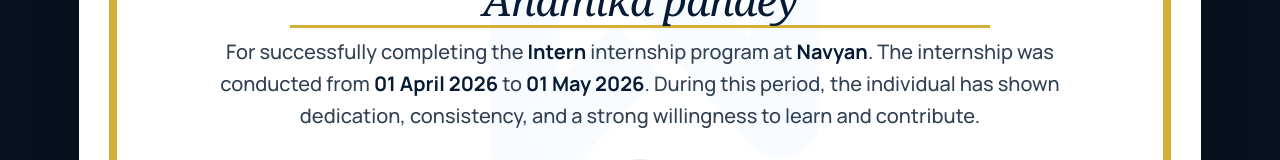
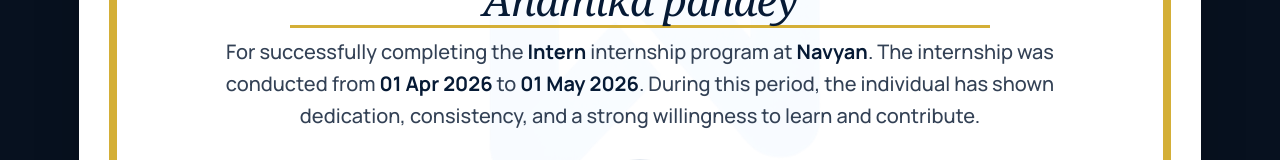
Before and after one commit to shivanand91/navyan, a React (Vite) app in the folder client/: page /documents/certificate/1 in a window 1280 px wide. Shown: the part 531-691 px from the top of the page. Built offline with nearby package versions, Linux system fonts and the light colour scheme; no server answers.

Commit message:
time remove from certificate

```diff
--- a/client/src/pages/documents/CertificatePreview.jsx
+++ b/client/src/pages/documents/CertificatePreview.jsx
@@ -2,6 +2,16 @@ import { useEffect, useState } from "react";
 import { useParams } from "react-router-dom";
 import api from "@/lib/axios";
 import halfLogo from "@/assests/half_logo.png";
+
+const formatCertificateDate = (value) => {
+  if (!value) return "";
+  const date = new Date(value);
+  return Number.isNaN(date.getTime()) ? String(value) : date.toLocaleDateString("en-IN", {
+    day: "2-digit",
+    month: "short",
+    year: "numeric"
+  });
+};
 
 export default function CertificatePreview() {
   const { certificateId } = useParams();
@@ -26,6 +36,9 @@ export default function CertificatePreview() {
   }, [certificateId]);
 
   if (!certificate) return <div className="text-white text-center mt-20">Loading...</div>;
+
+  const startDate = certificate.startDateStr || formatCertificateDate(certificate.startDate);
+  const endDate = certificate.endDateStr || formatCertificateDate(certificate.endDate);
 
   return (
     <div className="min-h-screen bg-[#07111f] py-10 px-4 print:p-0 print:bg-white flex flex-col items-center">
@@ -89,7 +102,7 @@ export default function CertificatePreview() {
             <div className="max-w-[900px] mx-auto mt-2 text-center">
               <p className="text-[20px] leading-[1.6] text-slate-700 font-medium px-4">
                 For successfully completing the <span className="font-bold text-[#061a35]">{certificate.role}</span> internship program at <span className="font-bold text-[#061a35]">Navyan</span>.
-                The internship was conducted from <span className="font-bold text-[#061a35]">{certificate.startDate}</span> to <span className="font-bold text-[#061a35]">{certificate.endDate}</span>.
+                The internship was conducted from <span className="font-bold text-[#061a35]">{startDate}</span> to <span className="font-bold text-[#061a35]">{endDate}</span>.
                 During this period, the individual has shown dedication, consistency, and a strong willingness to learn and contribute.
               </p>
             </div>
```
Also changed, not shown: 1 other file (tests, documents, lock files or other folders).
